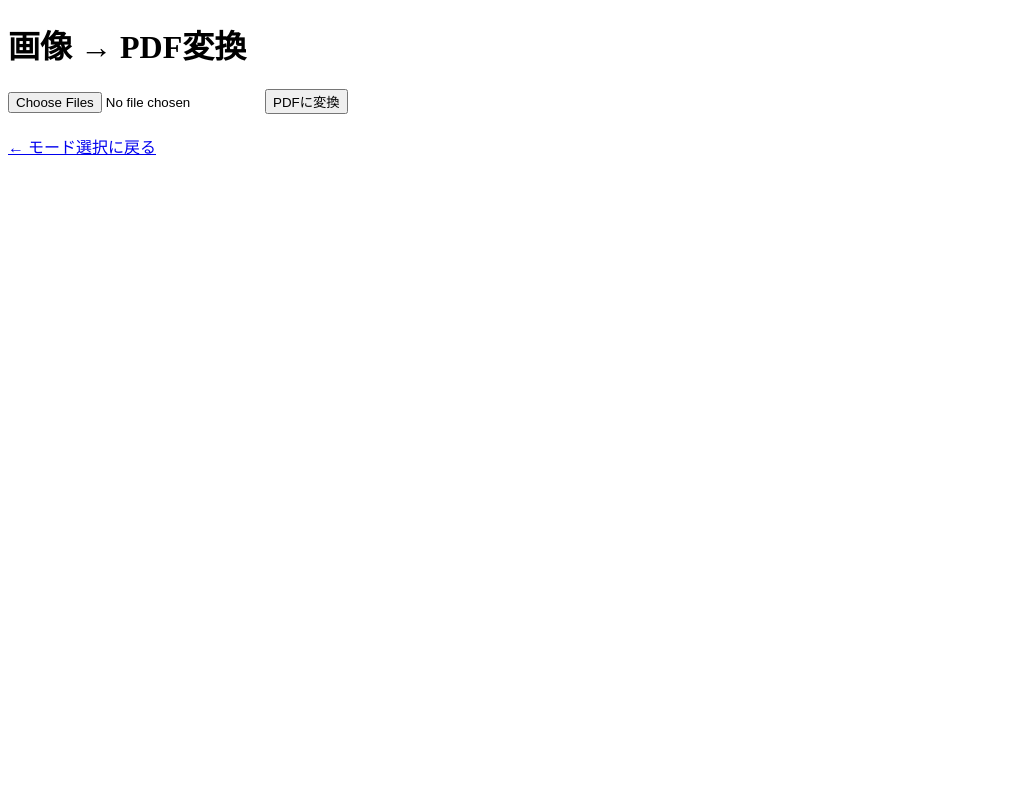
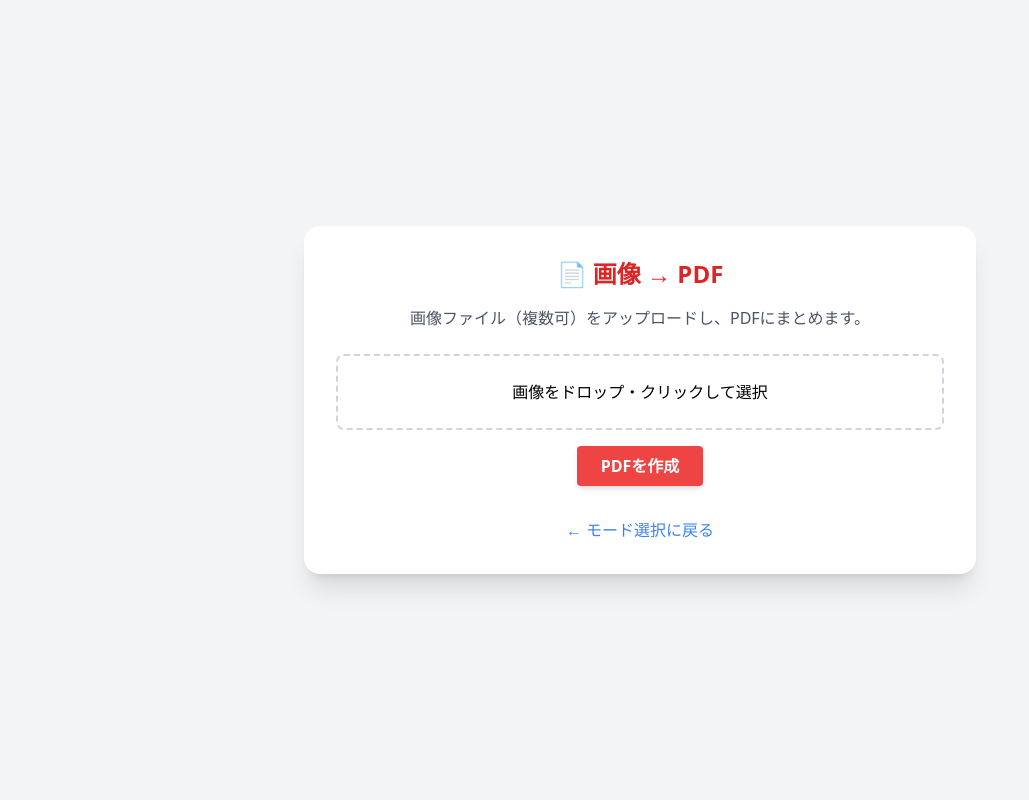
Before and after one commit to bunboguten9/picnvert-web, a Flask app: page /img2pdf in a window 1280 px wide. Shown: the whole page, without its empty margins (0-1029 px from the left). Run offline with Flask 3, Linux system fonts and the light colour scheme; some libraries are stand-ins or nearby versions.

Commit message:
Update img2pdf.html

```diff
--- a/templates/img2pdf.html
+++ b/templates/img2pdf.html
@@ -2,17 +2,40 @@
 <html lang="ja">
 <head>
   <meta charset="UTF-8">
-  <title>画像 → PDF変換</title>
+  <title>画像 → PDF変換 | Picnvert</title>
+  <meta name="viewport" content="width=device-width, initial-scale=1.0">
+
+  <!-- ✅ Tailwind CSS CDN -->
+  <script src="https://cdn.tailwindcss.com"></script>
+</head>
+<body class="bg-gray-100 min-h-screen flex items-center justify-center p-6">
+
+  <div class="w-full max-w-2xl bg-white p-8 rounded-2xl shadow-xl">
+    <h1 class="text-2xl font-bold text-center text-red-600 mb-4">📄 画像 → PDF</h1>
+    <p class="text-center text-gray-600 mb-6">
+      画像ファイル（複数可）をアップロードし、PDFにまとめます。
+    </p>
+
+    <div id="drop-area" class="border-2 border-dashed border-gray-300 rounded-lg p-6 text-center cursor-pointer hover:border-red-400 transition mb-4">
+      <p>画像をドロップ・クリックして選択</p>
+      <input type="file" id="fileElem" accept="image/*" multiple style="display: none;">
+    </div>
+
+    <div id="file-list" class="text-sm text-gray-700 mb-4"></div>
+
+    <div class="flex justify-center">
+      <button id="convert-btn" class="bg-red-500 hover:bg-red-600 text-white font-semibold px-6 py-2 rounded shadow-md transition">
+        PDFを作成
+      </button>
+    </div>
+
+    <div id="download-area" class="mt-6 text-center"></div>
+
+    <div class="mt-8 text-center">
+      <a href="/" class="text-blue-500 hover:underline">← モード選択に戻る</a>
+    </div>
+  </div>
+
   <script src="{{ url_for('static', filename='img2pdf.js') }}"></script>
-</head>
-<body>
-  <h1>画像 → PDF変換</h1>
-
-  <input type="file" id="fileElem" multiple accept="image/*">
-  <button id="convert-btn">PDFに変換</button>
-
-  <div id="download-area" style="margin-top: 20px;"></div>
-
-  <a href="/">← モード選択に戻る</a>
 </body>
 </html>
```
